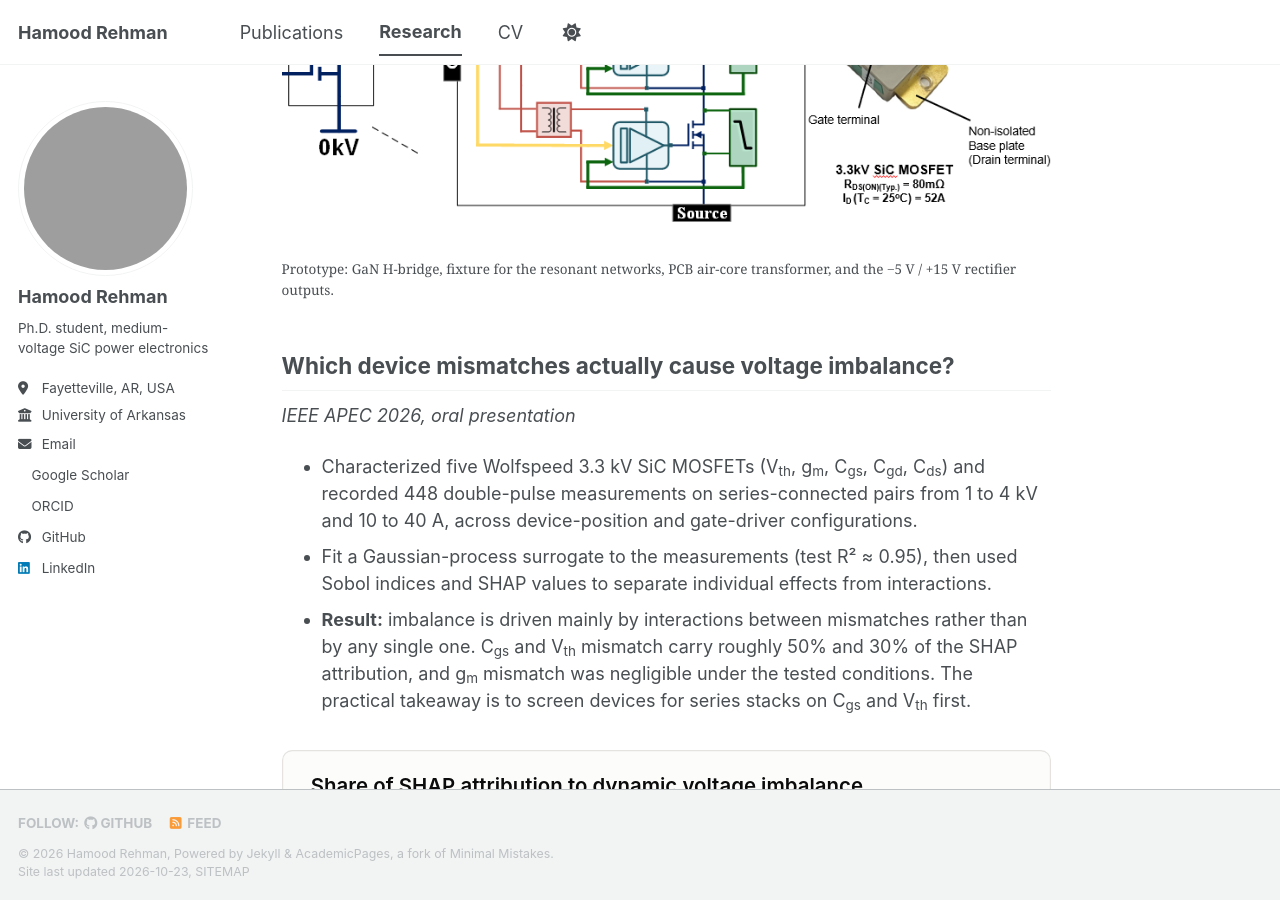
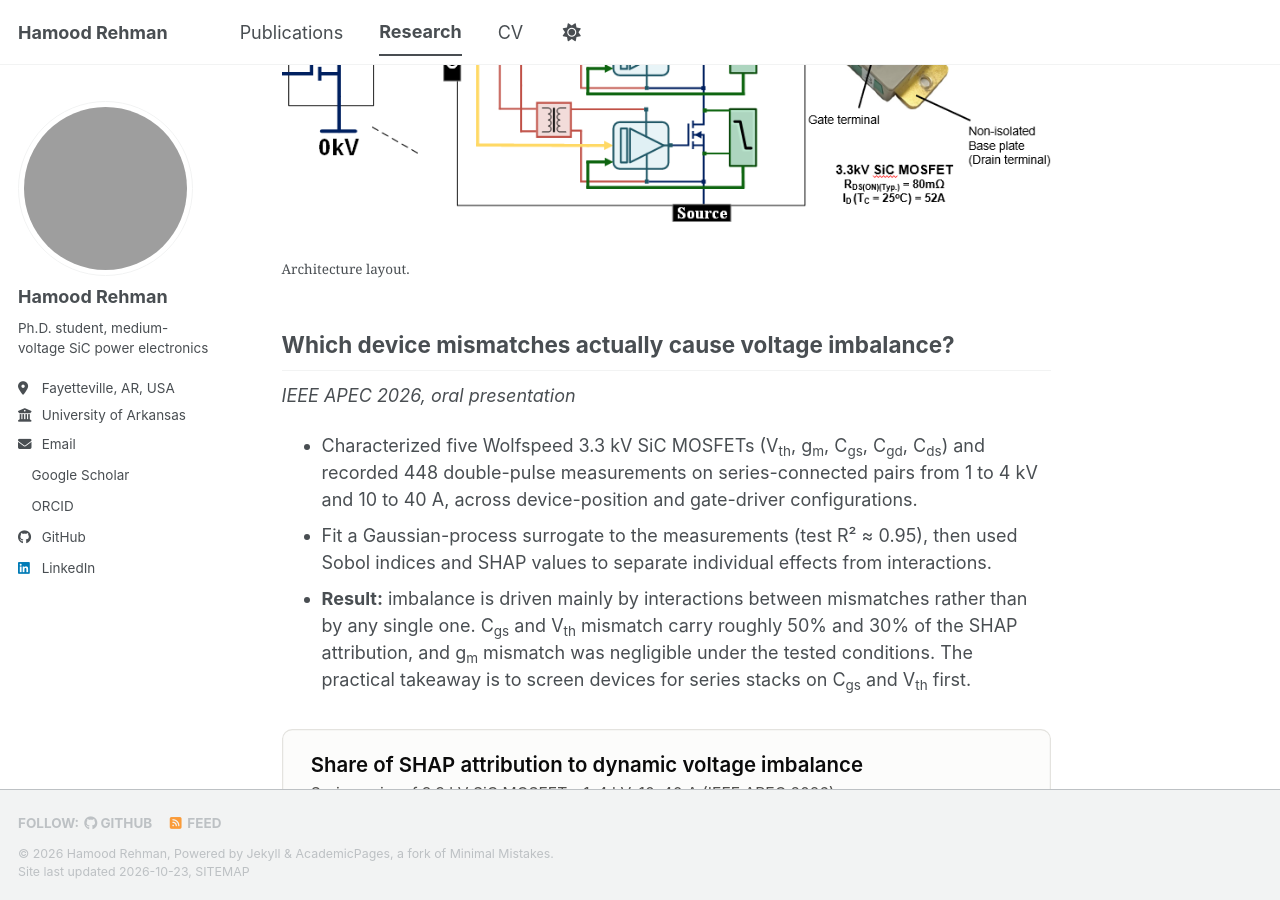
Before and after one commit to hamood-rehman/hamood-rehman.github.io, a Jekyll site: the page built from _pages/research.md, in a window 1280 px wide and 900 px high, scrolled down 631 px. Built offline with Jekyll 4.4.1, drawn with Linux system fonts in a browser that asks for light colours; a style sheet for code colours, icons or effects is not loaded; grey boxes are pictures that could not be loaded.

Commit message:
Update research.md

```diff
--- a/_pages/research.md
+++ b/_pages/research.md
@@ -14,8 +14,8 @@ author_profile: true
 - Tested upto 6kV DC bus and 50A switching current in continuous operation with voltage imbalance between devices stayed within 300V, against up to 1.5kV with no control at 4kV DC bus.
 
 <figure>
-  <img src="{{ base_path }}/images/research/10kv SiC switch Architecture.png" alt="Block diagram of the series-stacked SiC switch and its per-stage voltage-balancing loop">
-  <figcaption>Prototype: GaN H-bridge, fixture for the resonant networks, PCB air-core transformer, and the −5 V / +15 V rectifier outputs.</figcaption>
+  <img src="{{ base_path }}/images/research/10kv SiC switch Architecture.png" alt="Architecture layout">
+  <figcaption> Architecture layout.</figcaption>
 </figure>
 
 ## Which device mismatches actually cause voltage imbalance?
```
